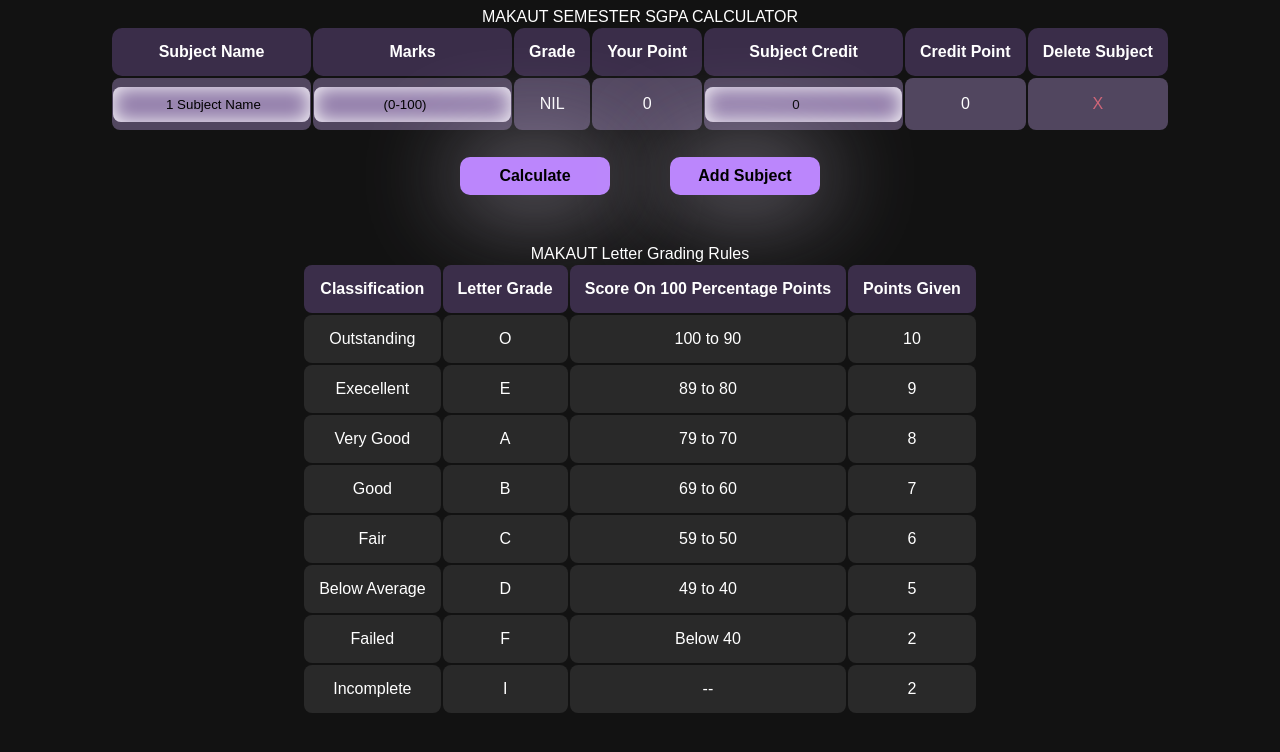
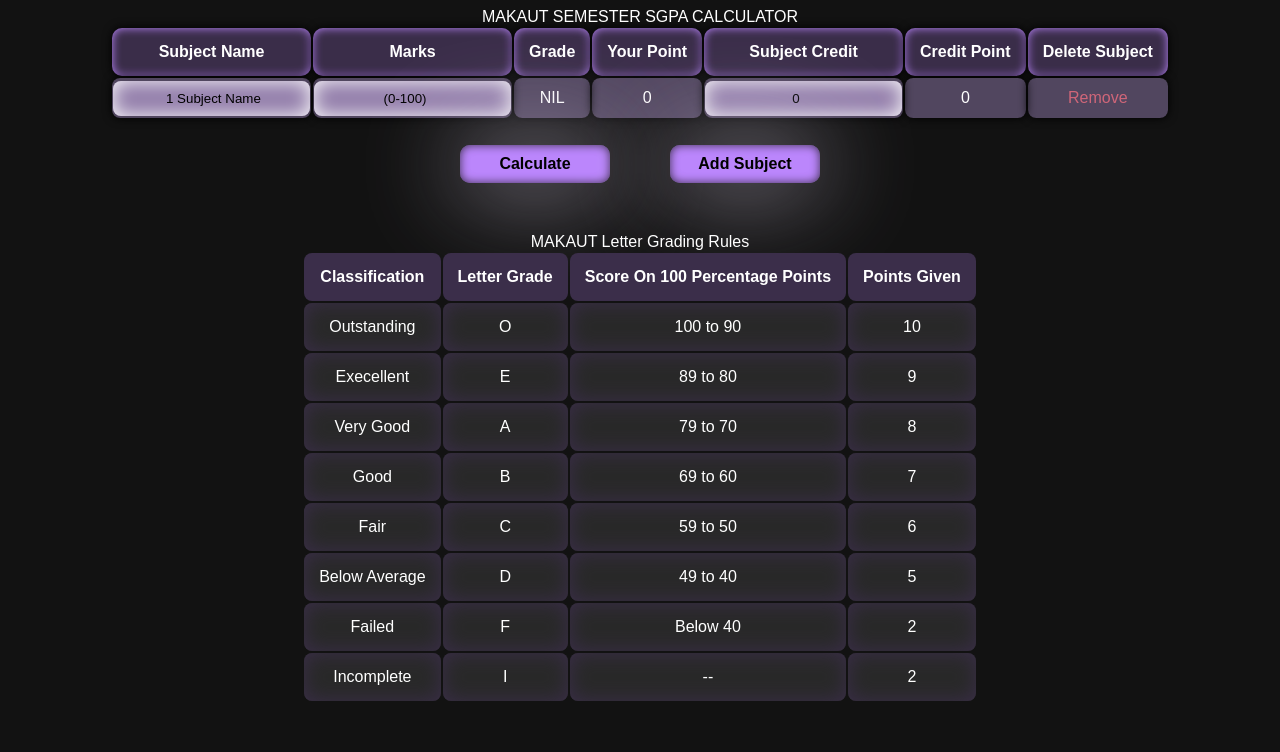
Before and after one commit to chinmay-barman/Makaut-SGPA-Calculator, a plain HTML site: page index.html in a window 1280 px wide. Drawn offline with Linux system fonts and the light colour scheme.

Commit message:
Slightly Look Change

```diff
--- a/app.js
+++ b/app.js
@@ -26,7 +26,7 @@ function addSubject(){
     newRow.children[3].innerHTML = "0";
     newRow.children[4].innerHTML = '<input type="number" value="0" class="SubjectCreditsInput" oninput="calculateCreditPoint(this)">';
     newRow.children[5].innerHTML = "0";
-    newRow.children[6].innerHTML = '<p onclick="deleteSubject(this)" style="cursor: pointer; color: #cf6679">X</p>';
+    newRow.children[6].innerHTML = '<p class="DeleteParagraph" onclick="deleteSubject(this)" style="cursor: pointer; color: #cf6679">Remove</p>';
 
     document.querySelector('.ResultTable').hidden = true;
 }
--- a/index.html
+++ b/index.html
@@ -32,7 +32,7 @@
               <td>0</td>
               <td><input type="number" class="SubjectCreditsInput" value="0" oninput="calculateCreditPoint(this)"></td>
               <td>0</td>
-              <td><p onclick="deleteSubject(this)" style="cursor: pointer; color: #cf6679">X</p></td>
+              <td><p class="DeleteParagraph" onclick="deleteSubject(this)" style="cursor: pointer; color: #cf6679">Remove</p></td>
             </tr>
           </tbody>
         </Table>
--- a/style.css
+++ b/style.css
@@ -24,12 +24,14 @@ body{
 .Calculator-Table Table thead tr th{
     padding: 15px;
     border-radius: 10px;
+    box-shadow: 0px 0px 10px #000000 ,inset 0px 0px 10px #bb86fc;
 }
 .Calculator-Table Table tbody {
     background-color: #51465f;
 }
 .Calculator-Table Table tbody tr td{
     border-radius: 8px;
+    box-shadow: 0px 0px 10px #000000;
 }
 .Calculator-Table Table tbody tr td input{
     background-color: #927daa;
@@ -41,6 +43,10 @@ body{
 }
 .Calculator-Table Table tbody tr td input::placeholder{
     color: black;
+}
+.DeleteParagraph{
+    margin: 0px;
+    padding: 10px;
 }
 .TwoButtons{
     margin: 25px 0px 25px 0px;
@@ -58,7 +64,7 @@ body{
     padding: 10px;
     border-radius: 10px;
     border: none;
-    box-shadow: 0px 0px 100px #c9bfd5;
+    box-shadow: 0px 0px 100px #c9bfd5, inset 0px 0px 10px #3b2e4a;
 }
 .AddSubjectButton{
     margin-left: 30px;
@@ -71,7 +77,7 @@ body{
     padding: 10px;
     border-radius: 10px;
     border: none;
-    box-shadow: 0px 0px 100px #c9bfd5;
+    box-shadow: 0px 0px 100px #c9bfd5, inset 0px 0px 10px #3b2e4a;
 }
 .ResultContainer{
     display: flex;
@@ -111,4 +117,5 @@ body{
 .Rules-Container Table tbody tr td{
     padding: 15px;
     border-radius: 8px;
+    box-shadow: inset 0px 0px 20px #3b2e4a;
 }
```
